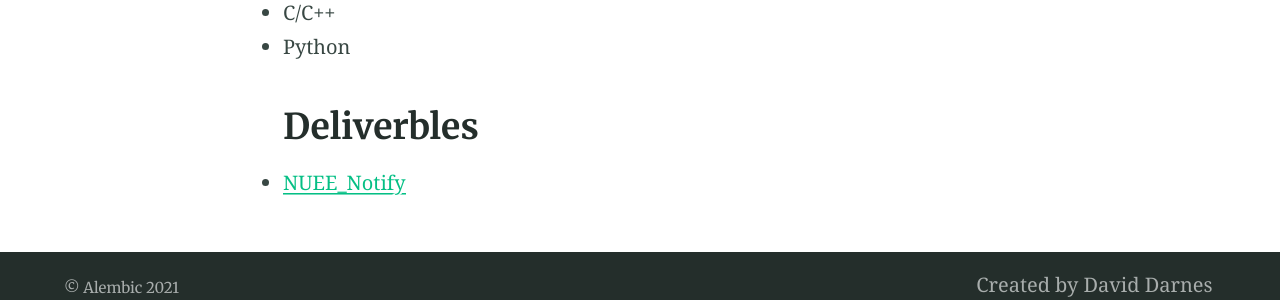
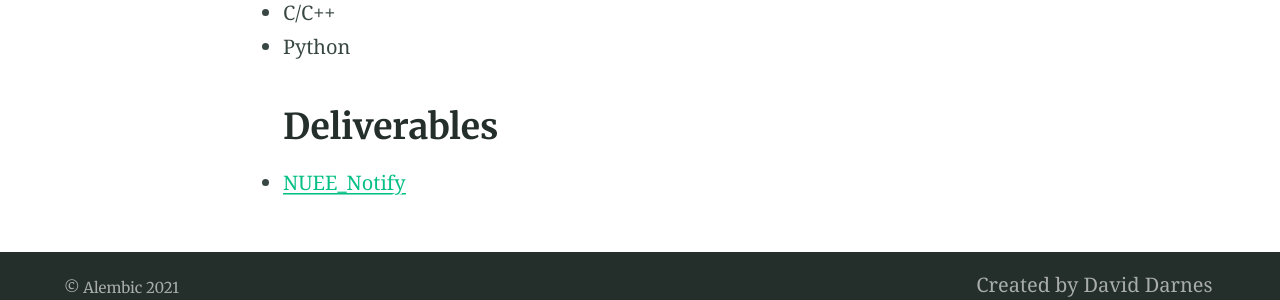
Before and after one commit to Urachan1203/Urachan1203.github.io, a Jekyll site: the page built from index.md, in a window 1280 px wide. Shown: the part 1057-1357 px from the top of the page. Built offline with Jekyll 4.4.1, drawn with Linux system fonts in a browser that asks for light colours.

Commit message:
modify taipo

```diff
--- a/index.md
+++ b/index.md
@@ -22,6 +22,6 @@ Keisuke HIGASHIURA is a Bachelor student in the Department of Electrical Enginee
 - C/C++
 - Python
 
-## Deliverbles
+## Deliverables
 
 - [NUEE_Notify](https://twitter.com/nuee_notify)
```
